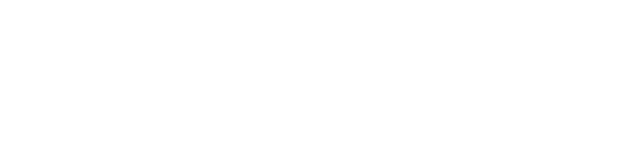
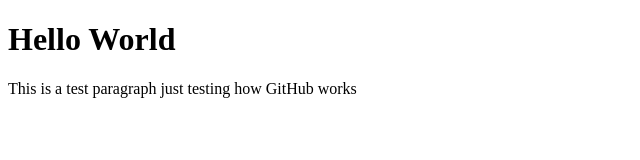
Before and after one commit to davy-berry/git-test, a plain HTML site: page index.htm in a window 1280 px wide. Shown: the whole page, without its empty margins (0-640 px from the left). Drawn offline with Linux system fonts and the light colour scheme.

Commit message:
added content to index.html

```diff
--- a/index.htm
+++ b/index.htm
@@ -6,6 +6,7 @@
     <title>Document</title>
 </head>
 <body>
-
+<h1>Hello World</h1>
+<p>This is a test paragraph just testing how GitHub works</p>
 </body>
 </html>
```
